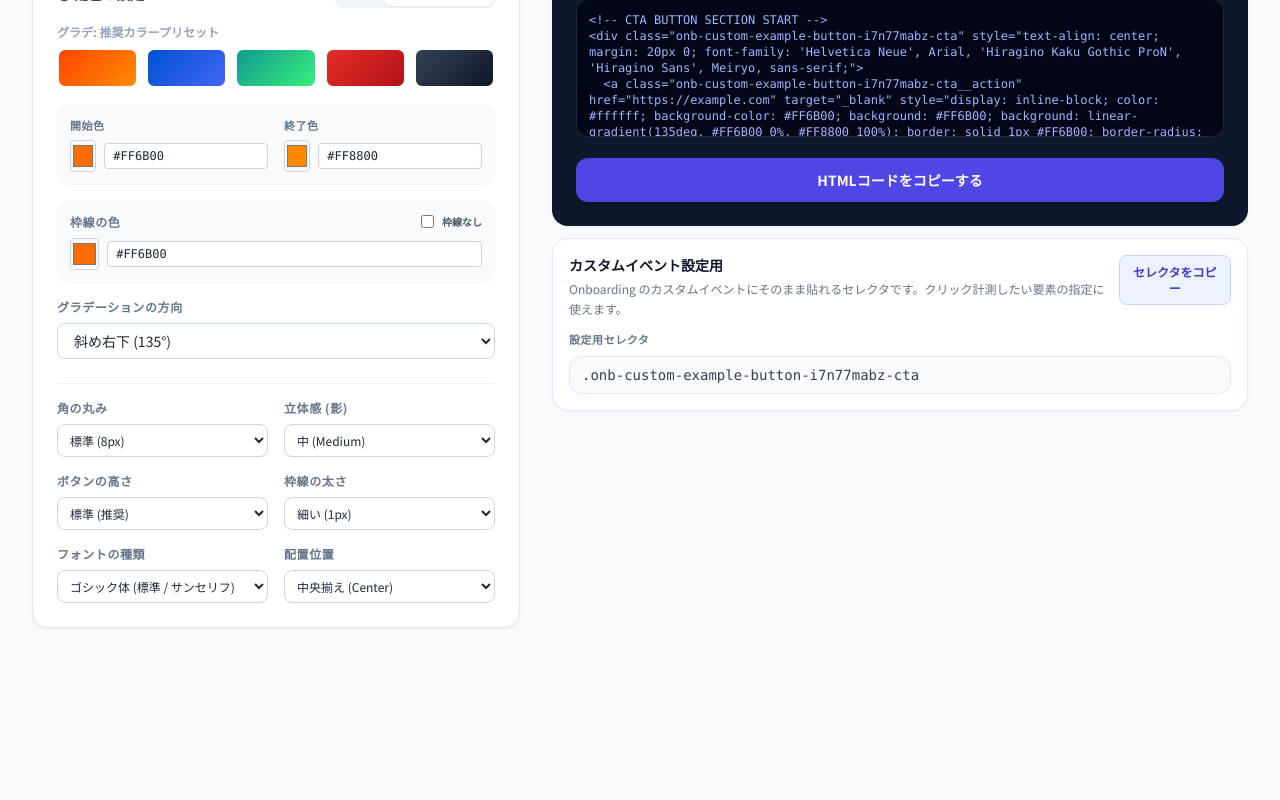
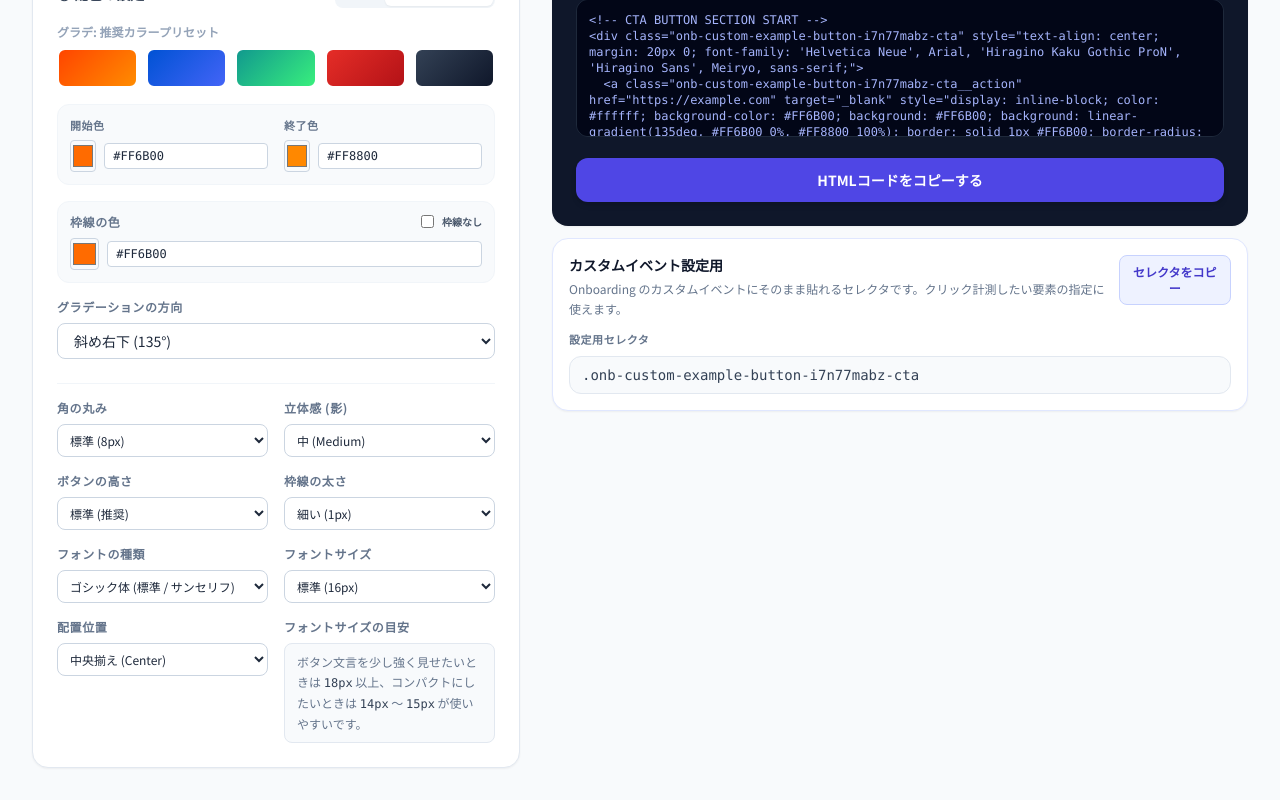
Before and after one commit to 0321fuji/CraftBase, a React (Vite) app in the folder react-app/: page / in a window 1280 px wide. Shown: the part 588-1388 px from the top of the page. Before the commit the page ends 1248 px from the top, so only its background shows below. Built offline with nearby package versions, Linux system fonts and the light colour scheme.

Commit message:
Add CTA font size options

```diff
--- a/react-app/src/features/cta/CtaGenerator.js
+++ b/react-app/src/features/cta/CtaGenerator.js
@@ -2,6 +2,7 @@ import { html, useMemo, useState } from '../../lib/react.js';
 import {
   CTA_DEFAULTS,
   FONT_FAMILY_OPTIONS,
+  FONT_SIZE_OPTIONS,
   GRADIENT_PRESETS,
   SOLID_PRESETS
 } from './defaults.js';
@@ -374,12 +375,29 @@ export function useCtaGenerator() {
               </select>
             </div>
             <div className="space-y-2">
+              <label className="block text-xs font-bold uppercase tracking-wider text-slate-500">フォントサイズ</label>
+              <select value=${form.fontSize} onChange=${(event) => updateField('fontSize', event.target.value)} className="w-full rounded-lg border border-slate-300 bg-white px-2 py-1.5 text-xs">
+                ${FONT_SIZE_OPTIONS.map(
+                  (option) => html`<option key=${option.value} value=${option.value}>${option.label}</option>`
+                )}
+              </select>
+            </div>
+          </div>
+
+          <div className="grid grid-cols-2 gap-4">
+            <div className="space-y-2">
               <label className="block text-xs font-bold uppercase tracking-wider text-slate-500">配置位置</label>
               <select value=${form.alignment} onChange=${(event) => updateField('alignment', event.target.value)} className="w-full rounded-lg border border-slate-300 bg-white px-2 py-1.5 text-xs">
                 <option value="left">左寄せ (Left)</option>
                 <option value="center">中央揃え (Center)</option>
                 <option value="right">右寄せ (Right)</option>
               </select>
+            </div>
+            <div className="space-y-2">
+              <label className="block text-xs font-bold uppercase tracking-wider text-slate-500">フォントサイズの目安</label>
+              <div className="rounded-lg border border-slate-200 bg-slate-50 px-3 py-2 text-xs leading-5 text-slate-500">
+                ボタン文言を少し強く見せたいときは <span className="font-mono text-slate-700">18px</span> 以上、コンパクトにしたいときは <span className="font-mono text-slate-700">14px</span> 〜 <span className="font-mono text-slate-700">15px</span> が使いやすいです。
+              </div>
             </div>
           </div>
         </div>
--- a/react-app/src/features/cta/defaults.js
+++ b/react-app/src/features/cta/defaults.js
@@ -12,6 +12,7 @@ export const CTA_DEFAULTS = {
   borderRadius: '8px',
   shadowType: 'medium',
   paddingY: '12px 32px',
+  fontSize: '16px',
   borderWidth: '1px',
   lastBorderWidth: '1px',
   borderColor: '#FF6B00',
@@ -59,3 +60,13 @@ export const FONT_FAMILY_OPTIONS = [
     value: "'Hiragino Maru Gothic ProN', sans-serif"
   }
 ];
+
+export const FONT_SIZE_OPTIONS = [
+  { label: 'かなり小さめ (12px)', value: '12px' },
+  { label: '小さめ (14px)', value: '14px' },
+  { label: 'やや小さめ (15px)', value: '15px' },
+  { label: '標準 (16px)', value: '16px' },
+  { label: 'やや大きめ (18px)', value: '18px' },
+  { label: '大きめ (20px)', value: '20px' },
+  { label: 'かなり大きめ (22px)', value: '22px' }
+];
--- a/react-app/src/features/cta/template.js
+++ b/react-app/src/features/cta/template.js
@@ -49,6 +49,7 @@ export function buildCtaHtml(state, blockId) {
   const chatId = escapeSingleQuotedJsString(state.chatId.trim());
   const classPrefix = getClassPrefix(state.url, blockId);
   const [padTopBottom = '12px', padLeftRight = '32px'] = state.paddingY.split(' ');
+  const fontSize = state.fontSize || '16px';
   const startColor = state.colorMode === 'solid' ? state.solidColor : state.gradientStart;
   const endColor = state.gradientEnd;
   const shadowStyle = getShadowStyle(state.shadowType);
@@ -59,12 +60,12 @@ export function buildCtaHtml(state, blockId) {
       : `background-color: ${startColor}; background: ${startColor}; background: linear-gradient(${state.gradientAngle}, ${startColor} 0%, ${endColor} 100%);`;
   const closeVisibleHintsScript = "document.querySelectorAll('.stands-hint-content').forEach(hint=>{if(window.getComputedStyle(hint).display!=='none'){const closeBtn=hint.querySelector('.stands-hint-close');if(closeBtn)closeBtn.click();}});";
 
-  let actionElement = `<a class="${classPrefix}__action" href="${targetUrl}" target="_blank" style="display: inline-block; color: #ffffff; ${backgroundStyle} border: ${borderStyle}; border-radius: ${state.borderRadius}; box-sizing: border-box; cursor: pointer; text-decoration: none; font-size: 16px; font-weight: bold; margin: 0; padding: ${padTopBottom} ${padLeftRight}; text-transform: none; transition: background-color 0.2s ease, border-color 0.2s ease; ${shadowStyle}">${btnText}</a>`;
+  let actionElement = `<a class="${classPrefix}__action" href="${targetUrl}" target="_blank" style="display: inline-block; color: #ffffff; ${backgroundStyle} border: ${borderStyle}; border-radius: ${state.borderRadius}; box-sizing: border-box; cursor: pointer; text-decoration: none; font-size: ${fontSize}; font-weight: bold; margin: 0; padding: ${padTopBottom} ${padLeftRight}; text-transform: none; transition: background-color 0.2s ease, border-color 0.2s ease; ${shadowStyle}">${btnText}</a>`;
 
   if (state.actionType === 'popup') {
-    actionElement = `<button type="button" class="${classPrefix}__action" onclick="STANDSMotion.changeGoal('${popupId}');${closeVisibleHintsScript}" style="display: inline-block; color: #ffffff; ${backgroundStyle} border: ${borderStyle}; border-radius: ${state.borderRadius}; box-sizing: border-box; cursor: pointer; text-decoration: none; font-size: 16px; font-weight: bold; margin: 0; padding: ${padTopBottom} ${padLeftRight}; text-transform: none; transition: background-color 0.2s ease, border-color 0.2s ease; ${shadowStyle}">${btnText}</button>`;
+    actionElement = `<button type="button" class="${classPrefix}__action" onclick="STANDSMotion.changeGoal('${popupId}');${closeVisibleHintsScript}" style="display: inline-block; color: #ffffff; ${backgroundStyle} border: ${borderStyle}; border-radius: ${state.borderRadius}; box-sizing: border-box; cursor: pointer; text-decoration: none; font-size: ${fontSize}; font-weight: bold; margin: 0; padding: ${padTopBottom} ${padLeftRight}; text-transform: none; transition: background-color 0.2s ease, border-color 0.2s ease; ${shadowStyle}">${btnText}</button>`;
   } else if (state.actionType === 'chat') {
-    actionElement = `<button type="button" class="${classPrefix}__action" onclick="STANDSMotion.mountAiChat('${chatId}');${closeVisibleHintsScript}" style="display: inline-block; color: #ffffff; ${backgroundStyle} border: ${borderStyle}; border-radius: ${state.borderRadius}; box-sizing: border-box; cursor: pointer; text-decoration: none; font-size: 16px; font-weight: bold; margin: 0; padding: ${padTopBottom} ${padLeftRight}; text-transform: none; transition: background-color 0.2s ease, border-color 0.2s ease; ${shadowStyle}">${btnText}</button>`;
+    actionElement = `<button type="button" class="${classPrefix}__action" onclick="STANDSMotion.mountAiChat('${chatId}');${closeVisibleHintsScript}" style="display: inline-block; color: #ffffff; ${backgroundStyle} border: ${borderStyle}; border-radius: ${state.borderRadius}; box-sizing: border-box; cursor: pointer; text-decoration: none; font-size: ${fontSize}; font-weight: bold; margin: 0; padding: ${padTopBottom} ${padLeftRight}; text-transform: none; transition: background-color 0.2s ease, border-color 0.2s ease; ${shadowStyle}">${btnText}</button>`;
   }
 
   return `<!-- CTA BUTTON SECTION START -->\n<div class="${classPrefix}" style="text-align: ${state.alignment}; margin: 20px 0; font-family: ${state.fontFamily};">\n  ${actionElement}\n</div>\n<!-- CTA BUTTON SECTION END -->`;
```
